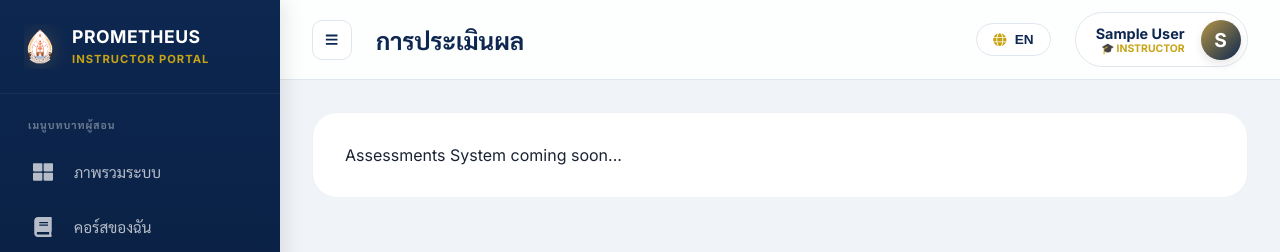
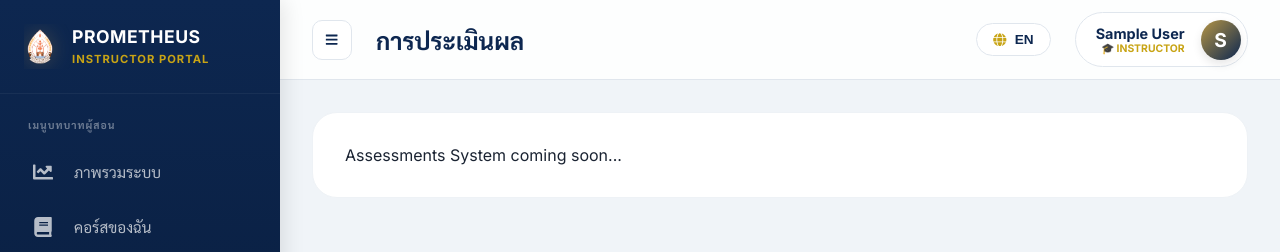
Before and after one commit to tooltham/prometheus-lms, a React (Create React App) app in the folder src/lms-frontend/: page /instructor/assessments in a window 1280 px wide. Shown: the top 252 px of the page. Built offline with nearby package versions, Linux system fonts and the light colour scheme; no server answers; sample sign-in values are in the browser's storage.

Commit message:
UI Alignment: Standardized Overview icon and label across Admin and Instructor portals

```diff
--- a/src/lms-frontend/src/components/Layout/InstructorLayout.js
+++ b/src/lms-frontend/src/components/Layout/InstructorLayout.js
@@ -9,7 +9,7 @@ import {
   FaTimes,
   FaChevronRight,
   FaGlobe,
-  FaThLarge
+  FaChartLine
 } from 'react-icons/fa';
 import { useLanguage } from '../../store/LanguageContext';
 import './InstructorLayout.css';
@@ -36,8 +36,8 @@ const InstructorLayout = ({ children }) => {
   const menuItems = [
     {
       path: '/instructor/overview',
-      icon: <FaThLarge />,
-      label: lang === 'th' ? 'ภาพรวมระบบ' : 'System Overview'
+      icon: <FaChartLine />,
+      label: lang === 'th' ? 'ภาพรวมระบบ' : 'Overview'
     },
     {
       path: '/instructor/courses',
```
